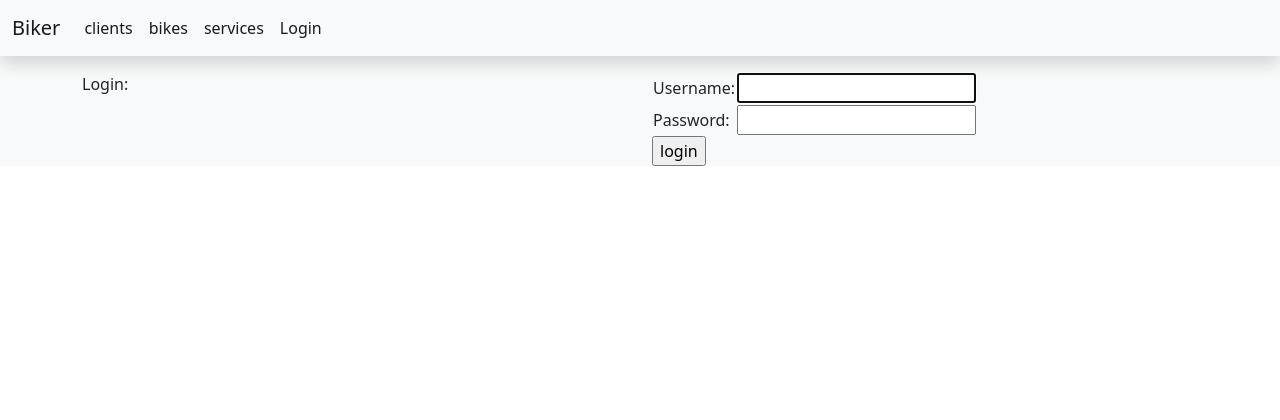
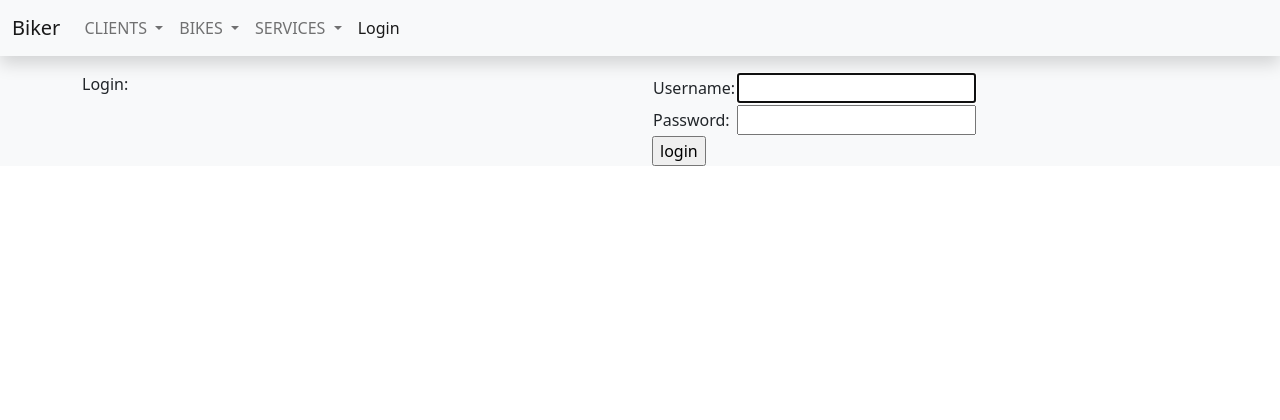
Before and after one commit to slawekpl81/biker_01, a Django app: page /users/login/ in a window 1280 px wide. Shown: the top 420 px of the page. Run offline with Django 3.2, Linux system fonts and the light colour scheme.

Commit message:
add dropdown menu

```diff
--- a/templates/base.html
+++ b/templates/base.html
@@ -8,43 +8,54 @@
           integrity="sha384-EVSTQN3/azprG1Anm3QDgpJLIm9Nao0Yz1ztcQTwFspd3yD65VohhpuuCOmLASjC" crossorigin="anonymous">
     <link rel="stylesheet" type="text/css" href="{% static 'css/style.css' %}">
 </head>
-{#<style>#}
-{#    .app {#}
-{#        min-height: 100vh;#}
-{#        background-color: cornsilk;#}
-{#    }#}
-{##}
-{#</style>#}
 <body>
-<div class="h-100 bg-light bg-gradient">
+<div class="h-100 bg-light">
     <nav class="navbar navbar-expand-lg navbar-light bg-light shadow">
         <div class="container-fluid">
             <a class="navbar-brand" href={% url 'bikes:start' %}>Biker</a>
-{#            <button class="navbar-toggler" type="button" data-bs-toggle="collapse" data-bs-target="#navbarNav"#}
-{#                    aria-controls="navbarNav" aria-expanded="false" aria-label="Toggle navigation">#}
-{#                <span class="navbar-toggler-icon"></span>#}
-{#            </button>#}
             <div class="collapse navbar-collapse" id="navbarNav">
                 <ul class="navbar-nav">
-                    <li class="nav-item">
-                        <a class="nav-link active" aria-current="page" href={% url 'bikes:clients' %}>clients</a>
+                    <li class="nav-item dropdown">
+                        <a class="nav-link dropdown-toggle" href="#" id="navbarDropdown" role="button"
+                           data-bs-toggle="dropdown" aria-expanded="false">
+                            CLIENTS
+                        </a>
+                        <ul class="dropdown-menu" aria-labelledby="navbarDropdown">
+                            <li><a class="dropdown-item" href={% url 'bikes:clients' %}>all clients</a></li>
+                            <li><a class="dropdown-item" href="#">add client</a></li>
+                        </ul>
                     </li>
-                    <li class="nav-item">
-                        <a class="nav-link active" aria-current="page" href={% url 'bikes:bikes' %}>bikes</a>
+                    <li class="nav-item dropdown">
+                        <a class="nav-link dropdown-toggle" href="#" id="navbarDropdown" role="button"
+                           data-bs-toggle="dropdown" aria-expanded="false">
+                            BIKES
+                        </a>
+                        <ul class="dropdown-menu" aria-labelledby="navbarDropdown">
+                            <li><a class="dropdown-item" href={% url 'bikes:bikes' %}>all bikes</a></li>
+                            <li><a class="dropdown-item" href="#">add bike</a></li>
+                        </ul>
                     </li>
-                    <li class="nav-item">
-                        <a class="nav-link active" aria-current="page" href={% url 'bikes:services' %}>services</a>
+                    <li class="nav-item dropdown">
+                        <a class="nav-link dropdown-toggle" href="#" id="navbarDropdown" role="button"
+                           data-bs-toggle="dropdown" aria-expanded="false">
+                            SERVICES
+                        </a>
+                        <ul class="dropdown-menu" aria-labelledby="navbarDropdown">
+                            <li><a class="dropdown-item" href={% url 'bikes:services' %}>all services</a></li>
+                            <li><a class="dropdown-item" href="#">add service</a></li>
+                        </ul>
                     </li>
                     {% if user.is_authenticated %}
-                        <li class="nav-item">
-                            <a class="nav-link">Login: {{ user.username }}</a>
-                        </li>
-                        <li class="nav-item">
-                            <a class="nav-link active" href={% url 'users:logout' %}>Logout</a>
-                        </li>
+                        <li class="nav-item dropdown">
+                            <a class="nav-link dropdown-toggle" href="#" id="navbarDropdown" role="button"
+                               data-bs-toggle="dropdown" aria-expanded="false">
+                                Login: {{ user.username }}
+                            </a>
+                            <ul class="dropdown-menu" aria-labelledby="navbarDropdown">
+                                <li><a class="dropdown-item" href={% url 'users:logout' %}>Logout</a></li>
+                            </ul>
                         <li class="nav-item">
                             <a class="nav-link">Business: {{ user.employee_of.business }}</a>
-                            {#                            <a class="nav-link active" href={% url 'users:logout' %}>Logout</a>#}
                         </li>
                     {% else %}
                         <li class="nav-item">
@@ -56,7 +67,6 @@
                             <a class="nav-link active" href={% url 'admin:login' %}>Admin</a>
                         </li>
                     {% endif %}
-
                 </ul>
             </div>
         </div>
@@ -72,6 +82,5 @@
 <script src="https://cdn.jsdelivr.net/npm/bootstrap@5.0.2/dist/js/bootstrap.bundle.min.js"
         integrity="sha384-MrcW6ZMFYlzcLA8Nl+NtUVF0sA7MsXsP1UyJoMp4YLEuNSfAP+JcXn/tWtIaxVXM"
         crossorigin="anonymous"></script>
-
 </body>
 </html>
```
